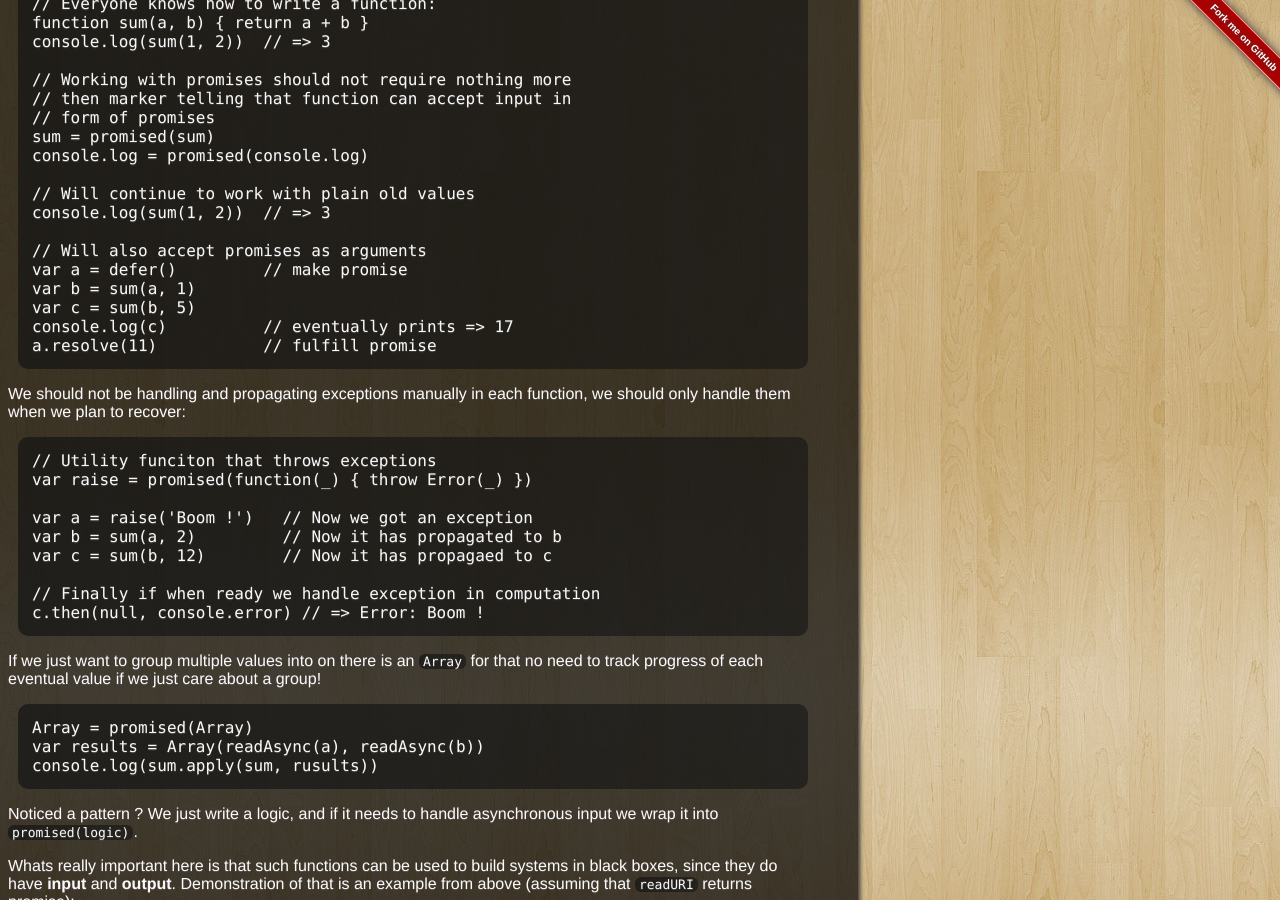
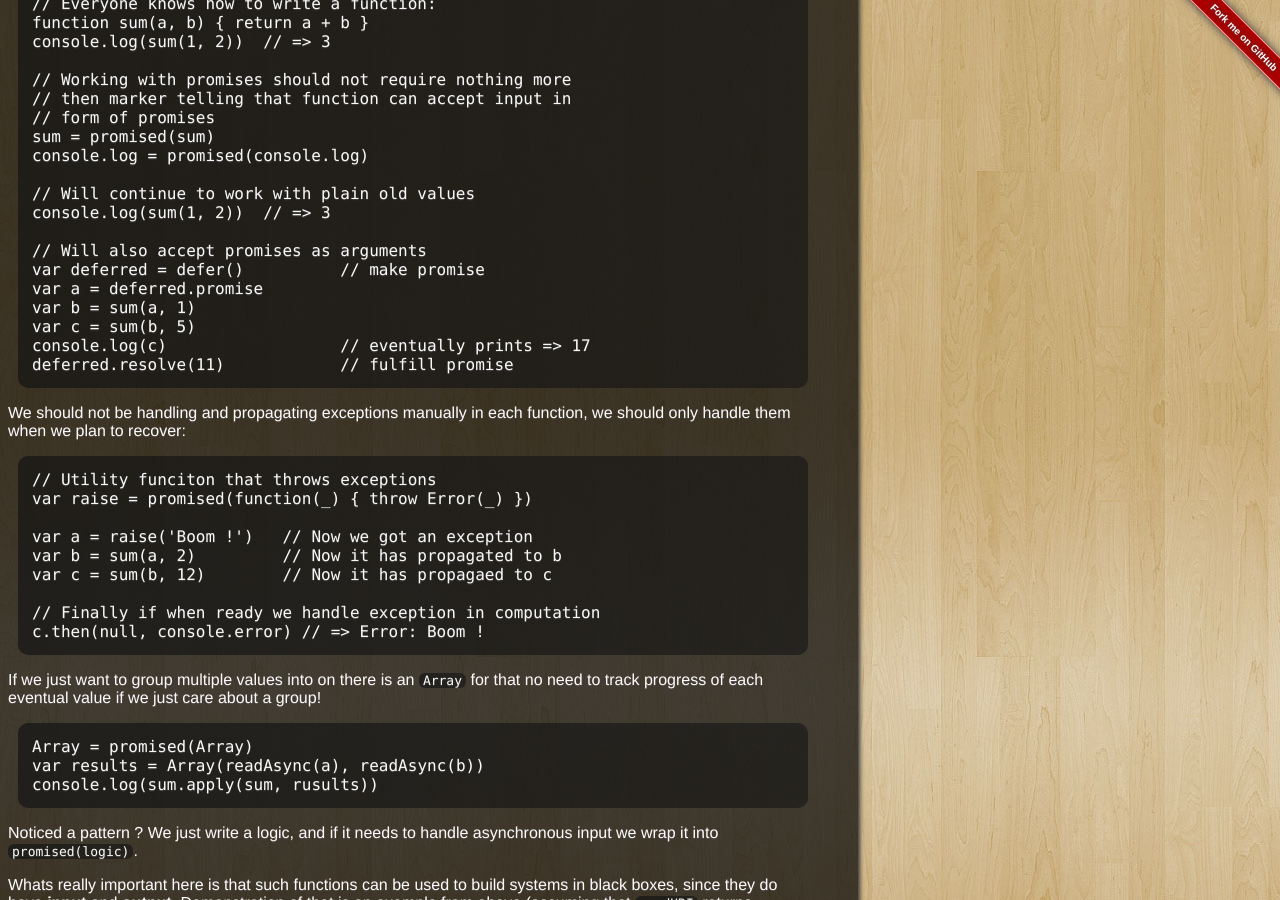
Before and after one commit to Gozala/gozala.github.com, a Jekyll site: the page built from _posts/JS/2012-04-26-code-logic-not-mechanics.md, in a window 1280 px wide and 900 px high, scrolled down 2586 px. Built offline with Jekyll 4.4.1, drawn with Linux system fonts in a browser that asks for light colours; some web fonts are replaced; comment, search, counter and statistics services are not loaded.

Commit message:
Fix more typos.

```diff
--- a/_posts/JS/2012-04-26-code-logic-not-mechanics.md
+++ b/_posts/JS/2012-04-26-code-logic-not-mechanics.md
@@ -155,11 +155,12 @@ necessary has to be the case:
     console.log(sum(1, 2))  // => 3
 
     // Will also accept promises as arguments
-    var a = defer()         // make promise
+    var deferred = defer()          // make promise
+    var a = deferred.promise
     var b = sum(a, 1)
     var c = sum(b, 5)
-    console.log(c)          // eventually prints => 17
-    a.resolve(11)           // fulfill promise
+    console.log(c)                  // eventually prints => 17
+    deferred.resolve(11)            // fulfill promise
 
 We should not be handling and propagating exceptions manually in each function,
 we should only handle them when we plan to recover:
```
